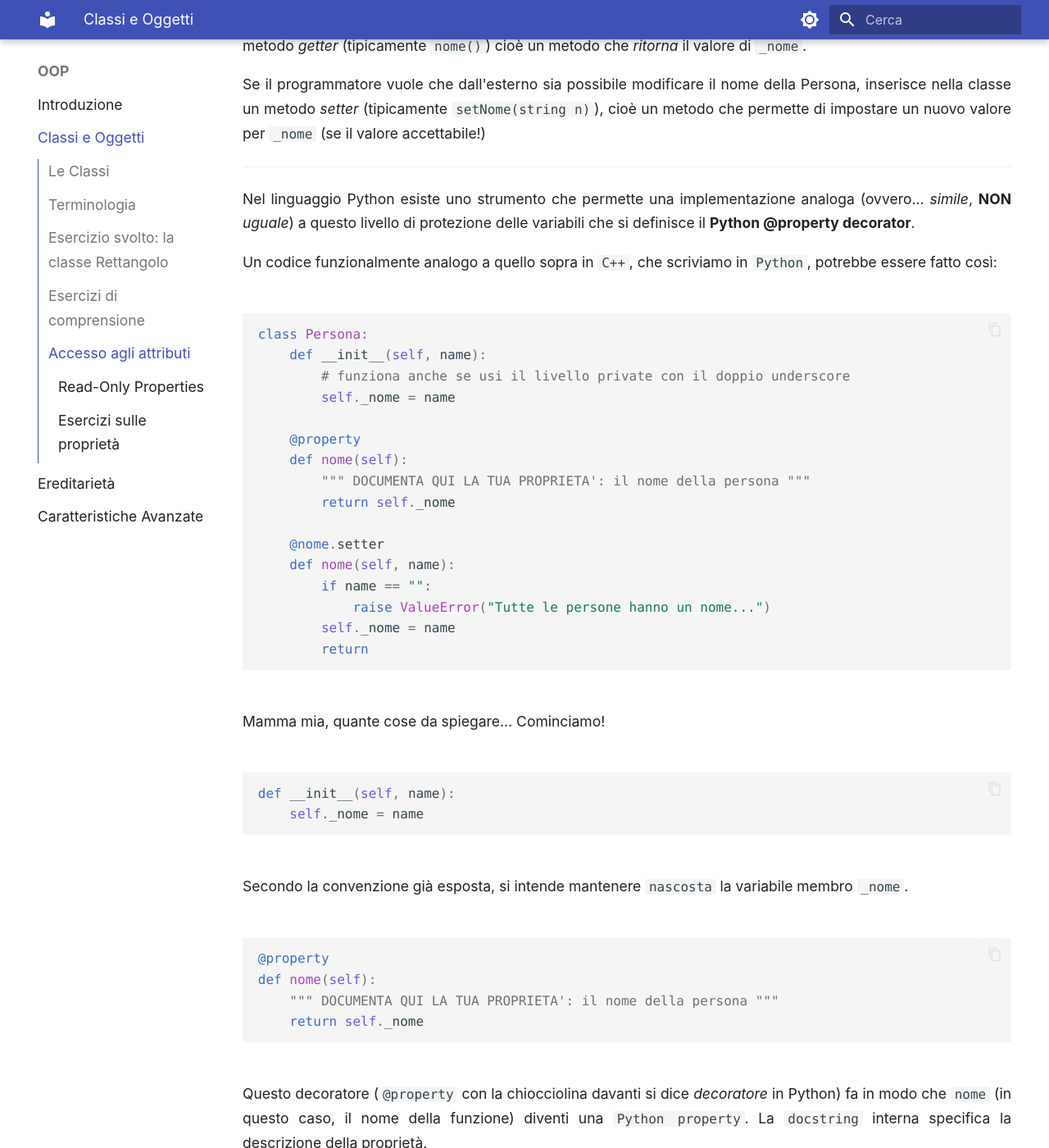
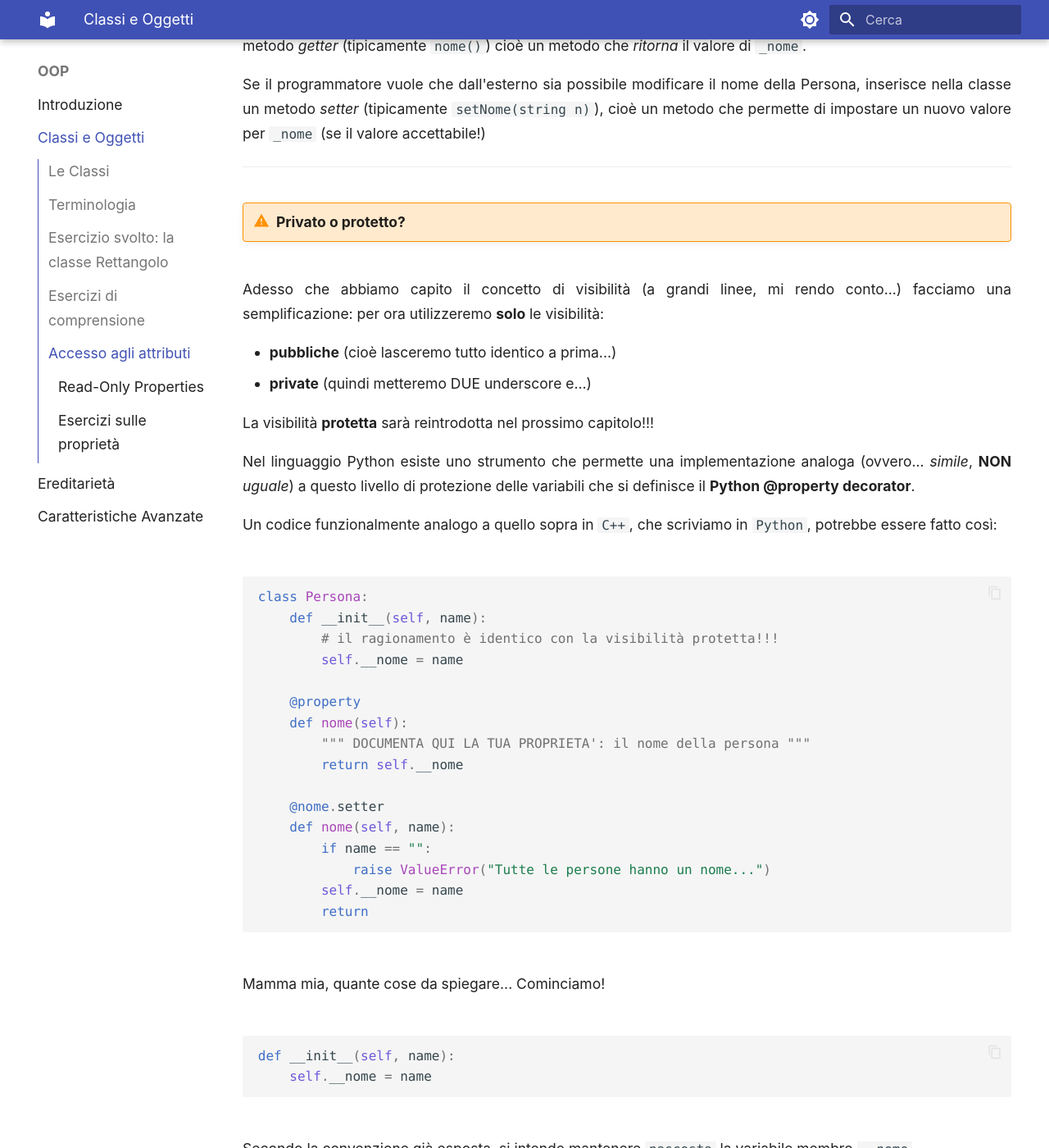
Before and after one commit to adjamhub/pyhandouts, an MkDocs documentation site: the page built from docs/OOP/001_classes_objects.md, in a window 1280 px wide and 1400 px high, scrolled down 16173 px. Shown: the whole window at 82% size. Built offline with MkDocs 1.6.1 and Material for MkDocs 9.7.7, drawn with Linux system fonts in a browser that asks for light colours; some of the changed text lies outside the part shown.

Commit message:
Update 001_classes_objects.md

````diff
--- a/docs/OOP/001_classes_objects.md
+++ b/docs/OOP/001_classes_objects.md
@@ -225,7 +225,7 @@ class Rettangolo:
         self.altezza = h
 
     def __str__(self):
-        s = "Rettangolo(" + str(self.__dict__) + ")"
+        s = "Rettangolo: " + str(self.__dict__)
         return s
 
     def calcolaArea(self):
@@ -635,6 +635,16 @@ cioè un metodo che permette di impostare un nuovo valore per `_nome` (se il val
 
 ---------------------------------------------------------------------------------------------------------
 
+!!! warning "Privato o protetto?"
+
+  Adesso che abbiamo capito il concetto di visibilità (a grandi linee, mi rendo conto...)
+  facciamo una semplificazione: per ora utilizzeremo **solo** le visibilità:
+
+  - **pubbliche** (cioè lasceremo tutto identico a prima...)
+  - **private** (quindi metteremo DUE underscore e...)
+
+  La visibilità **protetta** sarà reintrodotta nel prossimo capitolo!!!
+
 
 Nel linguaggio Python esiste uno strumento che permette una implementazione analoga (ovvero... *simile*, **NON** *uguale*) a questo livello di protezione
 delle variabili che si definisce il **Python @property decorator**.
@@ -644,19 +654,19 @@ Un codice funzionalmente analogo a quello sopra in `C++`, che scriviamo in `Pyth
 ```python
 class Persona:
     def __init__(self, name):
-        # funziona anche se usi il livello private con il doppio underscore
-        self._nome = name
+        # il ragionamento è identico con la visibilità protetta!!!
+        self.__nome = name
 
     @property
     def nome(self):
         """ DOCUMENTA QUI LA TUA PROPRIETA': il nome della persona """
-        return self._nome
+        return self.__nome
 
     @nome.setter
     def nome(self, name):
         if name == "":
             raise ValueError("Tutte le persone hanno un nome...")
-        self._nome = name
+        self.__nome = name
         return
 ```
 
@@ -664,16 +674,16 @@ Mamma mia, quante cose da spiegare... Cominciamo!
 
 ```python
 def __init__(self, name):
-    self._nome = name
+    self.__nome = name
 ```
 
-Secondo la convenzione già esposta, si intende mantenere `nascosta` la variabile membro `_nome`.
+Secondo la convenzione già esposta, si intende mantenere `nascosta` la variabile membro `__nome`.
 
 ```python
 @property
 def nome(self):
     """ DOCUMENTA QUI LA TUA PROPRIETA': il nome della persona """
-    return self._nome
+    return self.__nome
 ```
 
 Questo decoratore (`@property` con la chiocciolina davanti si dice *decoratore* in Python) fa in modo che `nome` (in questo caso, il nome della funzione)
@@ -693,7 +703,7 @@ def nome(self, name):
     if name == "":
         # questa la ignoriamo??? La scriviamo così e basta :D
         raise ValueError("Tutte le persone hanno un nome...")
-    self._nome = name
+    self.__nome = name
     return
 ```
 
@@ -719,11 +729,11 @@ la funzione *setter*... ed ecco che diventa impossibile modificarla al di fuori
 ```python
 class Oggetto:
     def __init__(self):
-        self._valore = 0
+        self.__valore = 0
 
     @property
     def valore(self):
-        return self._valore
+        return self.__valore
 
 obj = Oggetto()
 obj.valore = 5 # ERRORE!!!! NO setter!!!
````
Also changed, not shown: other parts of docs/OOP/001_classes_objects.md (+9 -9 lines).
